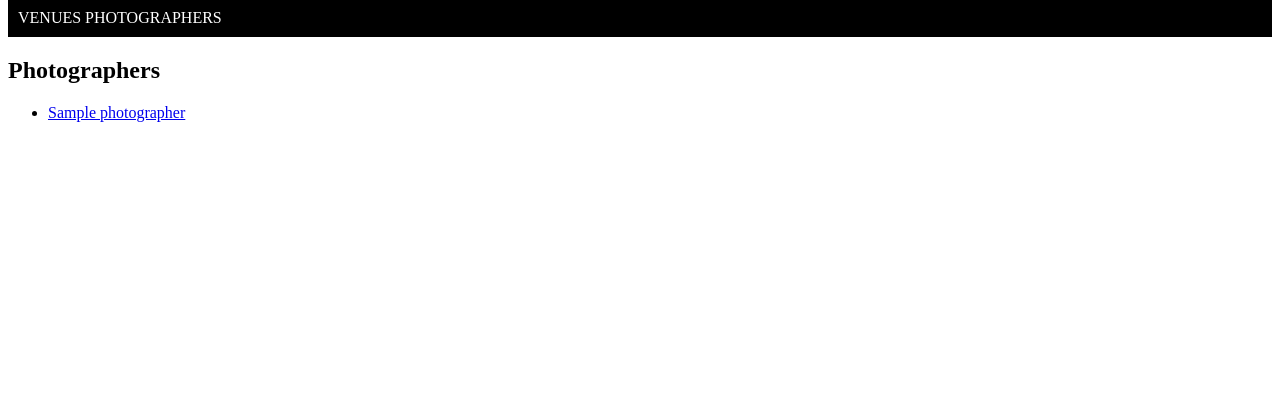
After one commit to 10jferzacca/RockyMountainWedding, a Django app: page /photographers/ in a window 1280 px wide. The commit adds this page. Shown: the part 322-742 px from the top of the page. Run offline with Django 3.2, Linux system fonts and the light colour scheme; tables that the repository leaves empty hold one stand-in row (values such as "Sample post").

Commit message:
Added CSS

```diff
--- a/wedding/admin.py
+++ b/wedding/admin.py
@@ -1,6 +1,6 @@
 from django.contrib import admin
-from .models import Venue
+from .models import Venue, Photographer
 # Register your models here.
 
 
-admin.site.register(Venue)
+admin.site.register([Venue, Photographer])
--- a/wedding/models.py
+++ b/wedding/models.py
@@ -8,3 +8,12 @@ class Venue(models.Model):
 
     def __str__(self):
         return self.name
+
+class Photographer(models.Model):
+    name = models.CharField(max_length=100)
+    business = models.CharField(max_length=100)
+    location = models.CharField(max_length=100)
+    photo_url = models.TextField()
+
+    def __str__(self):
+        return self.name
--- /dev/null
+++ b/wedding/static/css/wedding.css
@@ -0,0 +1,22 @@
+.navbar {
+text-decoration: none;
+color: white;
+}
+.navbar :hover {
+    background-color: blue;
+}
+
+header {
+    background-image: url("https://images.unsplash.com/photo-1568259529275-28c401b8cea0?ixlib=rb-1.2.1&ixid=eyJhcHBfaWQiOjEyMDd9&auto=format&fit=crop&w=1502&q=80");
+    text-align: center;
+    height: 300px;
+    background-position: center;
+    background-repeat: no-repeat;
+    background-size: cover;
+    margin: 0;
+}
+nav {
+    background-color: black;
+    padding: 10px;
+    color: white;
+}
--- a/wedding/templates/wedding/base.html
+++ b/wedding/templates/wedding/base.html
@@ -1,15 +1,21 @@
+
 <!DOCTYPE html>
 <html lang="en">
+{% load staticfiles %}
 <head>
     <meta charset="UTF-8">
     <meta name="viewport" content="width=device-width, initial-scale=1.0">
     <meta http-equiv="X-UA-Compatible" content="ie=edge">
     <title>RockyMountainWedding</title>
+    <link rel="stylesheet" href="{% static 'css/wedding.css' %}" />
 </head>
 <body>
+    <header>
     <h1>Rocky Mountain Weddings</h1>
-    <nav>
-      <a href="{% url 'venue_list' %}">Venues</a>
+</header>
+    <nav class="navbar">
+      <a class="navbar" href="{% url 'venue_list' %}">VENUES</a>
+      <a class="navbar" href="{% url 'photographer_list' %}">PHOTOGRAPHERS</a>
     </nav>
     {% block content %} {% endblock %}
 </body>
--- /dev/null
+++ b/wedding/templates/wedding/photographer_list.html
@@ -0,0 +1,13 @@
+{% extends 'wedding/base.html' %}
+{% block content %}
+
+<h2>Photographers</h2>
+<ul>
+  {% for photographer in photographers %}
+  <li>
+    <a href="{% url 'photographer_detail' pk=photographer.pk %}">{{ photographer.name }}</a>
+  </li>
+  {% endfor %}
+</ul>
+
+{% endblock %}
--- a/wedding/urls.py
+++ b/wedding/urls.py
@@ -7,4 +7,9 @@ urlpatterns = [
     path('venue/new', views.venue_create, name='venue_create'),
     path('venue/<int:pk>/edit', views.venue_edit, name='venue_edit'),
     path('venue/<int:pk>/delete', views.venue_delete, name='venue_delete'),
-]
+
+    #Photographer
+
+    path('photographers/', views.photographer_list, name='photographer_list'),
+    path('photographers/<int:pk>', views.photographer_detail, name='photographer_detail'),
+    ]
--- a/wedding/views.py
+++ b/wedding/views.py
@@ -1,8 +1,9 @@
 from django.shortcuts import render, redirect
-from .models import Venue
+from .models import Venue, Photographer
 from .forms import VenueForm
 
-# Create your views here.
+# Venue Model Views
+
 def venue_list(request):
     venues = Venue.objects.all()
     return render(request, 'wedding/venue_list.html', {'venues': venues})
@@ -35,3 +36,14 @@ def venue_edit(request, pk):
 def venue_delete(request, pk):
     Venue.objects.get(id=pk).delete()
     return redirect('venue_list')
+
+
+#Photographer Model Views
+
+def photographer_list(request):
+    photographers = Photographer.objects.all()
+    return render(request, 'wedding/photographer_list.html', {'photographers': photographers})
+
+def photographer_detail(request, pk):
+    photographer = Photographer.objects.get(id=pk)
+    return render(request, 'wedding/photographer_detail.html', {'photographer': photographer})
```
Also changed, not shown: wedding/templates/wedding/photographer_detail.html (added, +12 -0 lines), wedding/migrations/0003_photographer.py (added), wedding/templates/wedding/static/css/wedding.css (deleted).
